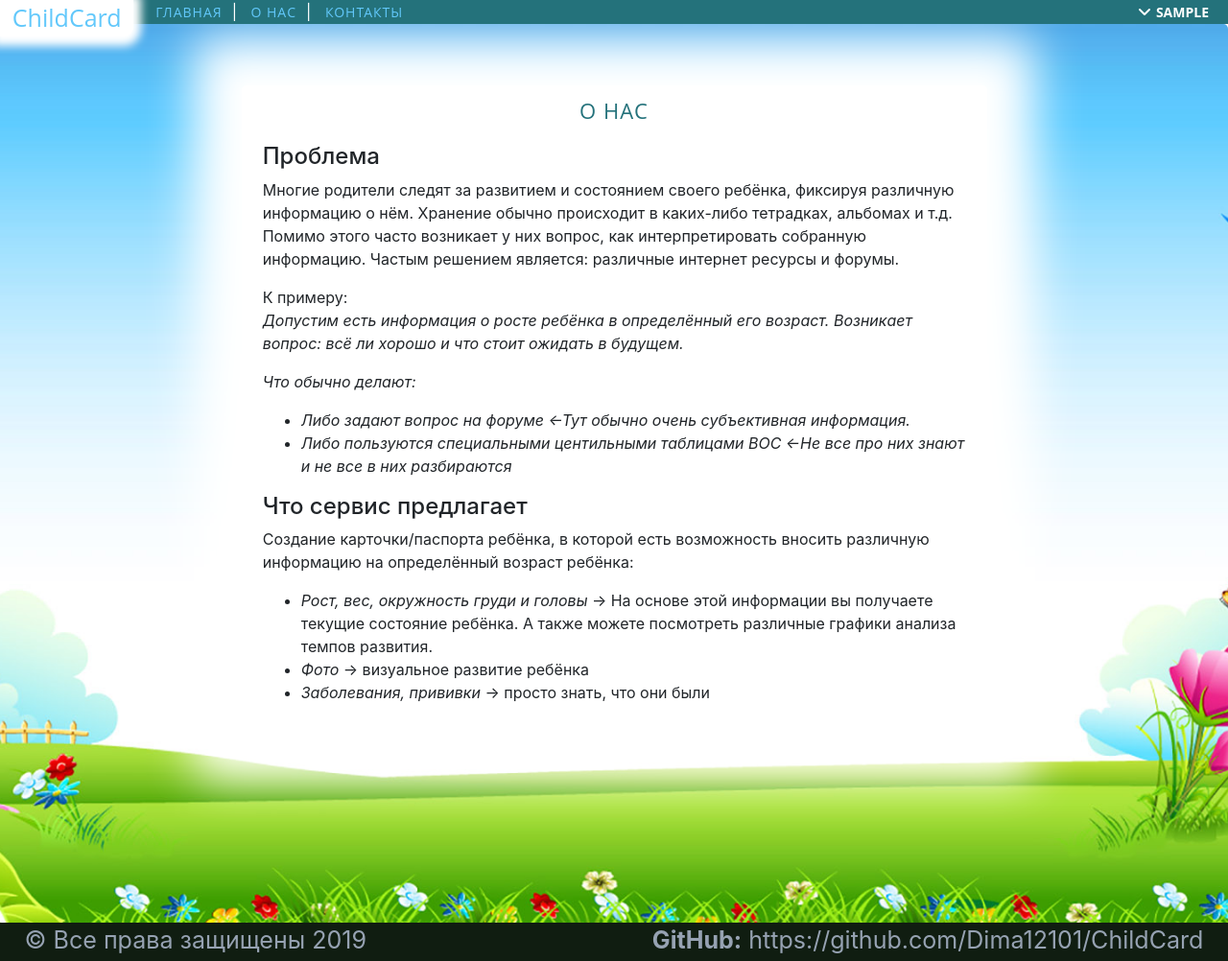
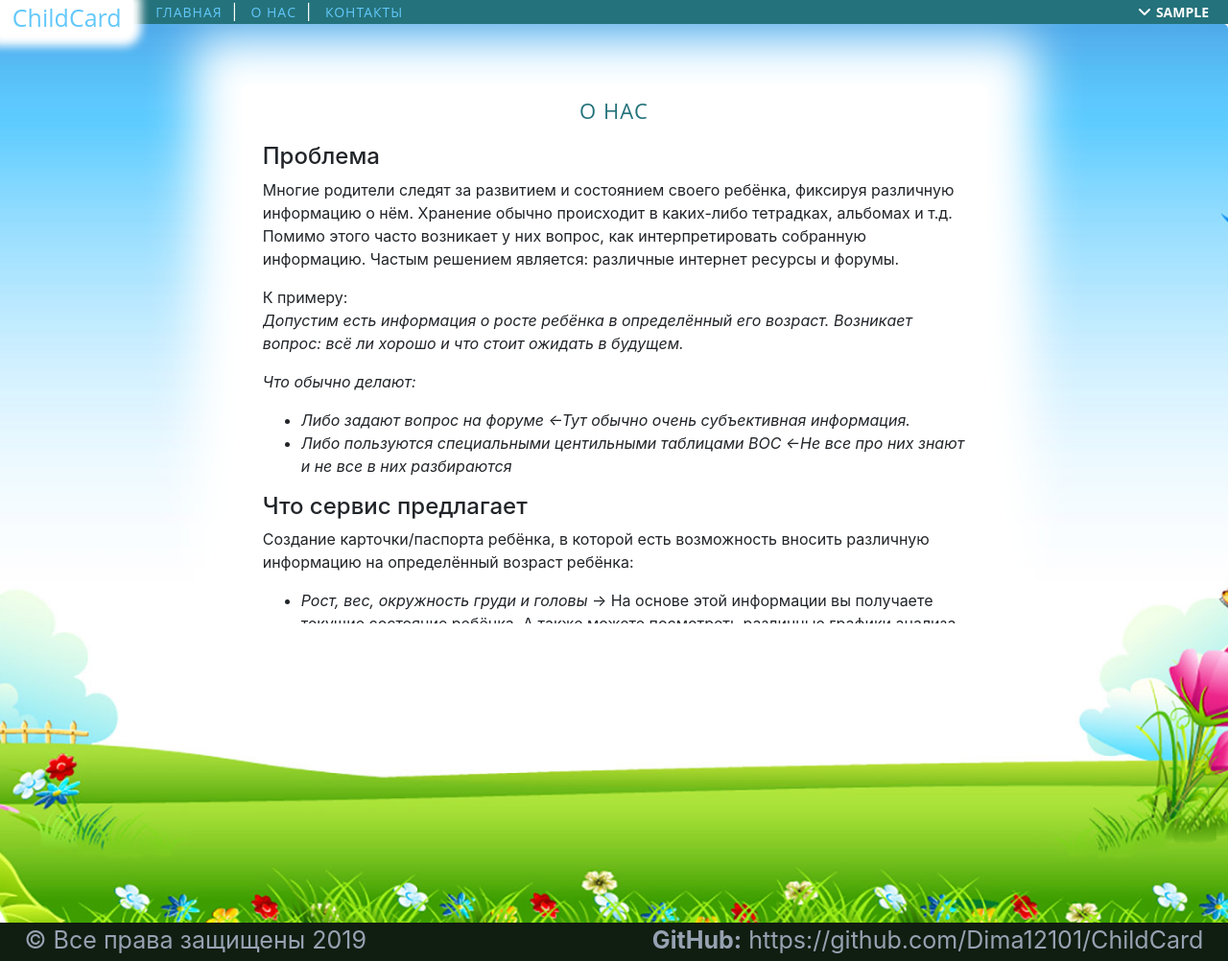
Before and after one commit to Dima12101/ChildCard, a Django app: page /about/ in a window 1280 px wide. Shown: the whole page at 96% size. Run offline with Django 3.2, Linux system fonts and the light colour scheme; the visitor is signed in with stand-in values (Sample User, id 1); parts of the project's set-up code (start-up, migrations or seed data) failed here and were passed over; some libraries are stand-ins or nearby versions.

Commit message:
Adaptivity

```diff
--- a/ChildCard/static/main/css/info.css
+++ b/ChildCard/static/main/css/info.css
@@ -12,11 +12,17 @@
     margin-right: auto;
 }
 
+.info-block #content-scroll
+{
+	overflow: auto;
+	height: 50vh;
+}
+
 @media (max-width: 350px) {
    .info-block
     {
         width: 100%;
-        height: 100%;
+        height: 40%;
     }
 }
 
--- a/ChildCard/templates/main/about.html
+++ b/ChildCard/templates/main/about.html
@@ -7,6 +7,7 @@
 
 	<div class="info-block">
     	<h1>О НАС</h1>
+        <div id="content-scroll">
             <h4>Проблема</h4>
         	<p>
     	        Многие родители следят за развитием и состоянием своего ребёнка, фиксируя различную информацию о нём. Хранение обычно происходит в каких-либо тетрадках, альбомах и т.д. Помимо этого часто возникает у них вопрос, как интерпретировать собранную информацию. Частым решением является: различные интернет ресурсы и форумы.
@@ -35,6 +36,7 @@
                 </ul>
             </p>
         </div>
+	</div>
 
 
     <script>
```
Lines whose indentation alone changed are shown as unchanged.
